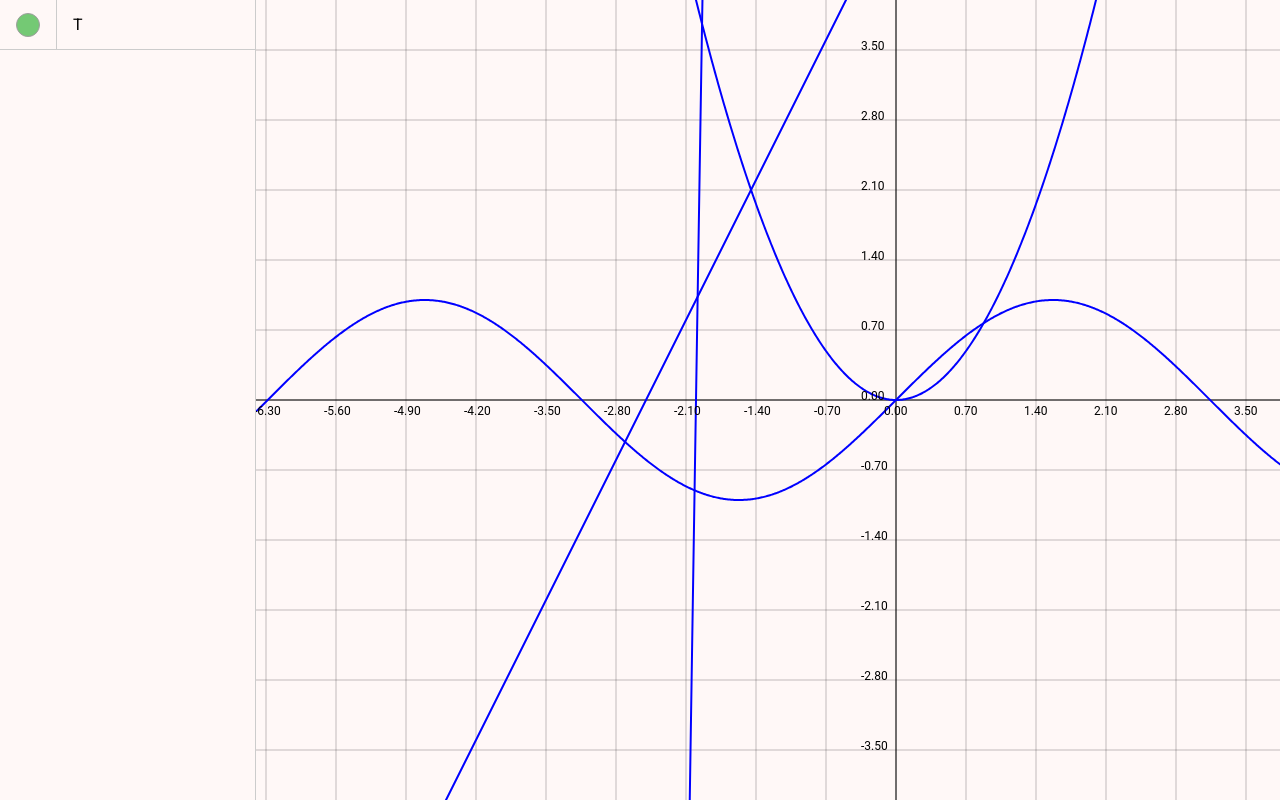
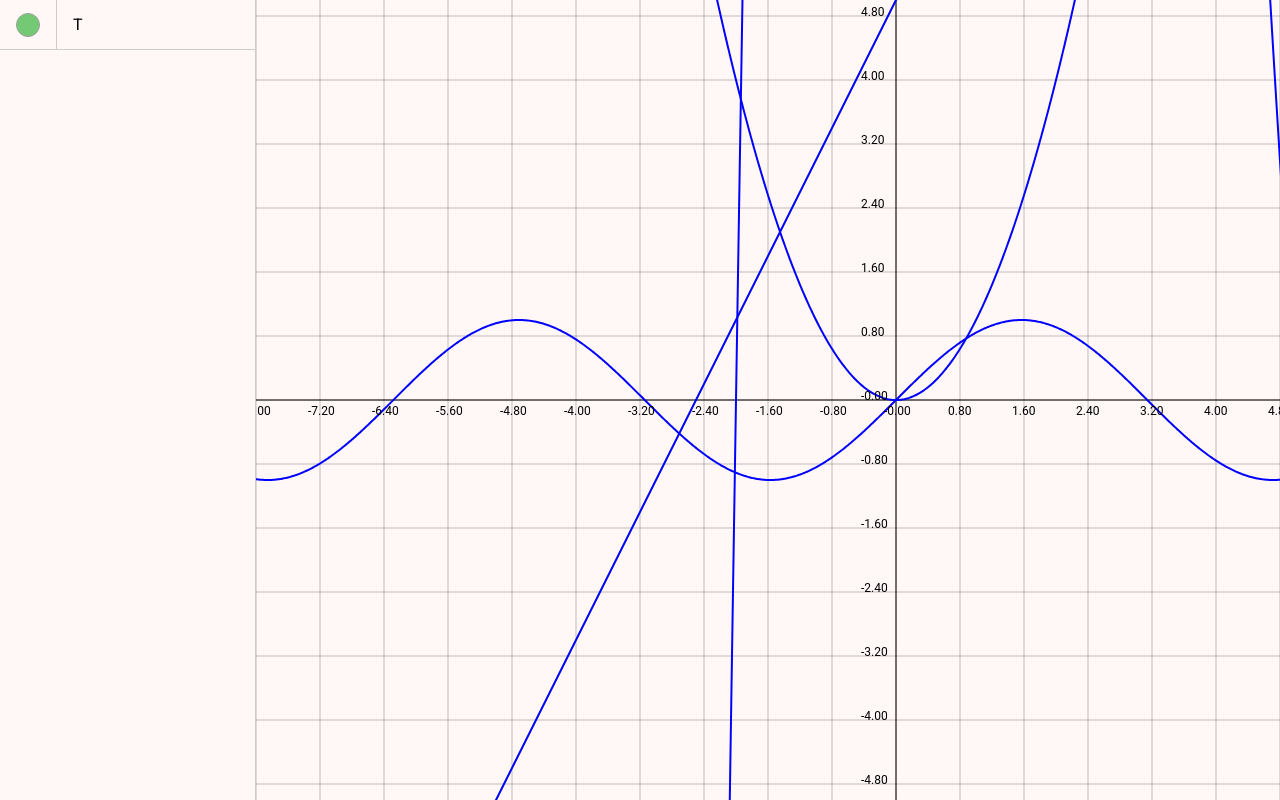
Before and after one commit to SrGaabriel/saraswati, a SvelteKit app: page / in a window 1280 px wide. Shown: the top 800 px of the page. Built offline with nearby package versions, Linux system fonts and the light colour scheme.

Commit message:
minor: small refactors and adjust default scaling

```diff
--- a/src/routes/canvas.ts
+++ b/src/routes/canvas.ts
@@ -1,3 +1,5 @@
+import { displayNumber } from "./util"
+
 export default class Canvas {
     private canvas: HTMLCanvasElement
     private context: CanvasRenderingContext2D
@@ -10,7 +12,7 @@ export default class Canvas {
         this.context = canvas.getContext('2d')!!
         this.context.imageSmoothingEnabled = false;
         this.cartesianCenter = { x: 0, y: 0 }
-        this.scale = 100
+        this.scale = 80
         var windowScale = window.devicePixelRatio;
         canvas.width = canvas.clientWidth * windowScale;
         canvas.height = canvas.clientHeight * windowScale;
@@ -52,34 +54,23 @@ export default class Canvas {
     }
 
     drawFunction(fun: (x: number) => number): void {
-        const ctx = this.canvas.getContext('2d');
-        if (!ctx) {
-            console.error("Canvas context is not supported!");
-            return;
-        }
-
-        ctx.beginPath();
-        ctx.strokeStyle = 'blue';
-        ctx.lineWidth = 2;
-
-        let firstPoint = true;
+        this.context.beginPath();
+        this.context.strokeStyle = 'blue';
+        this.context.lineWidth = 2;
 
         for (let xCanvas = 0; xCanvas < this.canvas.width; xCanvas++) {
             const xCartesian = this.translateCanvasToCartesian({x: xCanvas, y: 0}).x
             const yCartesian = fun(xCartesian);
             const yCanvas = this.translateCartesianToCanvas({x: 0, y: yCartesian}).y
 
-            if (isFinite(yCanvas)) {
-                if (firstPoint) {
-                    ctx.moveTo(xCanvas, yCanvas);
-                    firstPoint = false;
-                } else {
-                    ctx.lineTo(xCanvas, yCanvas);
-                }
-            }
+            if (xCanvas === 0) {
+                this.context.moveTo(xCanvas, yCanvas);
+            } else {
+                this.context.lineTo(xCanvas, yCanvas);
+              }
         }
 
-        ctx.stroke();
+        this.context.stroke();
     }
 
     drawAxes() {
@@ -103,26 +94,22 @@ export default class Canvas {
         this.context.font = '12px Roboto';
         this.context.fillStyle = 'black';
 
-        const xAxisRange = Math.ceil(this.canvas.width / (2 * this.scale));
-        const yAxisRange = Math.ceil(this.canvas.height / (2 * this.scale));
-        const xAxisY = this.canvas.height / 2 - (0 - this.cartesianCenter.y) * this.scale;
-        const yAxisX = (0 - this.cartesianCenter.x) * this.scale + this.canvas.width / 2;
+        const xAxisY = this.canvas.height / 2 - -this.cartesianCenter.y * this.scale;
+        const yAxisX = -this.cartesianCenter.x * this.scale + this.canvas.width / 2;
 
-        const globalSpatialInterval = Math.max(xAxisRange, yAxisRange) / 10;
-        const firstIndicatorInTheScreenX = Math.floor(-xAxisRange / globalSpatialInterval) * globalSpatialInterval;
-        const firstIndicatorInTheScreenY = Math.floor(-yAxisRange / globalSpatialInterval) * globalSpatialInterval;
-
-        for (let i = firstIndicatorInTheScreenX; i <= xAxisRange; i += globalSpatialInterval) {
+        const firstIndicator = this.firstIndicatorOnScreen;
+        const spatialInterval = this.spatialInterval;
+        for (let i = firstIndicator.x; i <= this.xAxisRange; i += spatialInterval) {
             const xCanvas = (i - this.cartesianCenter.x) * this.scale + this.canvas.width / 2;
             const point = this.translateCanvasToCartesian({x: xCanvas, y: xAxisY});
             if (point.x === 0) continue;
-            this.context.fillText(point.x.toFixed(2).toString(), xCanvas-12, xAxisY + 15);
+            this.context.fillText(displayNumber(point.x), xCanvas-12, xAxisY + 15);
         }
 
-        for (let i = firstIndicatorInTheScreenY; i <= yAxisRange; i += globalSpatialInterval) {
+        for (let i = firstIndicator.y; i <= this.yAxisRange; i += spatialInterval) {
             const yCanvas = this.canvas.height / 2 - (i - this.cartesianCenter.y) * this.scale;
             const point = this.translateCanvasToCartesian({x: yAxisX, y: yCanvas});
-            this.context.fillText(point.y.toFixed(2).toString(), yAxisX - 35, yCanvas);
+            this.context.fillText(displayNumber(point.y), yAxisX - 35, yCanvas);
         }
     }
 
@@ -131,17 +118,12 @@ export default class Canvas {
         this.context.font = '12px Roboto'; // Example: 20px Arial
         this.context.fillStyle = 'black';
 
-        const xAxisRange = Math.ceil(this.canvas.width / (2 * this.scale));
-        const yAxisRange = Math.ceil(this.canvas.height / (2 * this.scale));
-        const xAxisY = this.canvas.height / 2 - (0 - this.cartesianCenter.y) * this.scale;
-        const globalSpatialInterval = Math.max(xAxisRange, yAxisRange) / 10;
-        const firstIndicatorInTheScreenX = Math.floor(-xAxisRange / globalSpatialInterval) * globalSpatialInterval;
-        const firstIndicatorInTheScreenY = Math.floor(-yAxisRange / globalSpatialInterval) * globalSpatialInterval;
-
-        for (let i = firstIndicatorInTheScreenX; i <= xAxisRange; i += globalSpatialInterval) {
-            for (let j = firstIndicatorInTheScreenY; j <= yAxisRange; j += globalSpatialInterval) {
+        const firstIndicator = this.firstIndicatorOnScreen;
+        const spatialInterval = this.spatialInterval;
+        for (let i = firstIndicator.x; i <= this.xAxisRange; i += spatialInterval) {
+            for (let j = this.firstIndicatorOnScreen.y; j <= this.xAxisRange; j += spatialInterval) {
                 const xCanvas = (i - this.cartesianCenter.x) * this.scale + this.canvas.width / 2;
-                const previousXCanvas = (i - globalSpatialInterval - this.cartesianCenter.x) * this.scale + this.canvas.width / 2;
+                const previousXCanvas = (i - this.spatialInterval - this.cartesianCenter.x) * this.scale + this.canvas.width / 2;
                 const yCanvas = this.canvas.height / 2 - (j - this.cartesianCenter.y) * this.scale;
                 this.context.beginPath();
                 this.context.strokeStyle = 'black';
@@ -149,11 +131,31 @@ export default class Canvas {
                 this.context.moveTo(xCanvas, yCanvas);
                 this.context.lineTo(previousXCanvas, yCanvas);
                 this.context.moveTo(xCanvas, yCanvas);
-                this.context.lineTo(xCanvas, yCanvas - globalSpatialInterval * this.scale);
+                this.context.lineTo(xCanvas, yCanvas - this.spatialInterval * this.scale);
                 this.context.stroke();
                 this.context.closePath();
             }
         }
+    }
+
+    get xAxisRange(): number {
+        return Math.ceil(this.canvas.width / (2 * this.scale));
+    }
+
+
+    get yAxisRange(): number {
+        return Math.ceil(this.canvas.height / (2 * this.scale));
+    }
+
+    get spatialInterval(): number {
+        return Math.max(this.xAxisRange, this.yAxisRange) / 10;
+    }
+
+    get firstIndicatorOnScreen(): Point {
+        return {
+            x: Math.floor(-this.xAxisRange / this.spatialInterval) * this.spatialInterval,
+            y: Math.floor(-this.yAxisRange / this.spatialInterval) * this.spatialInterval
+        };
     }
 
     isAxisVisible(): boolean {
--- /dev/null
+++ b/src/routes/util.ts
@@ -0,0 +1,4 @@
+export function displayNumber(number: number): string {
+    return number.toFixed(2)
+    // TODO: Implement this function
+}
```
